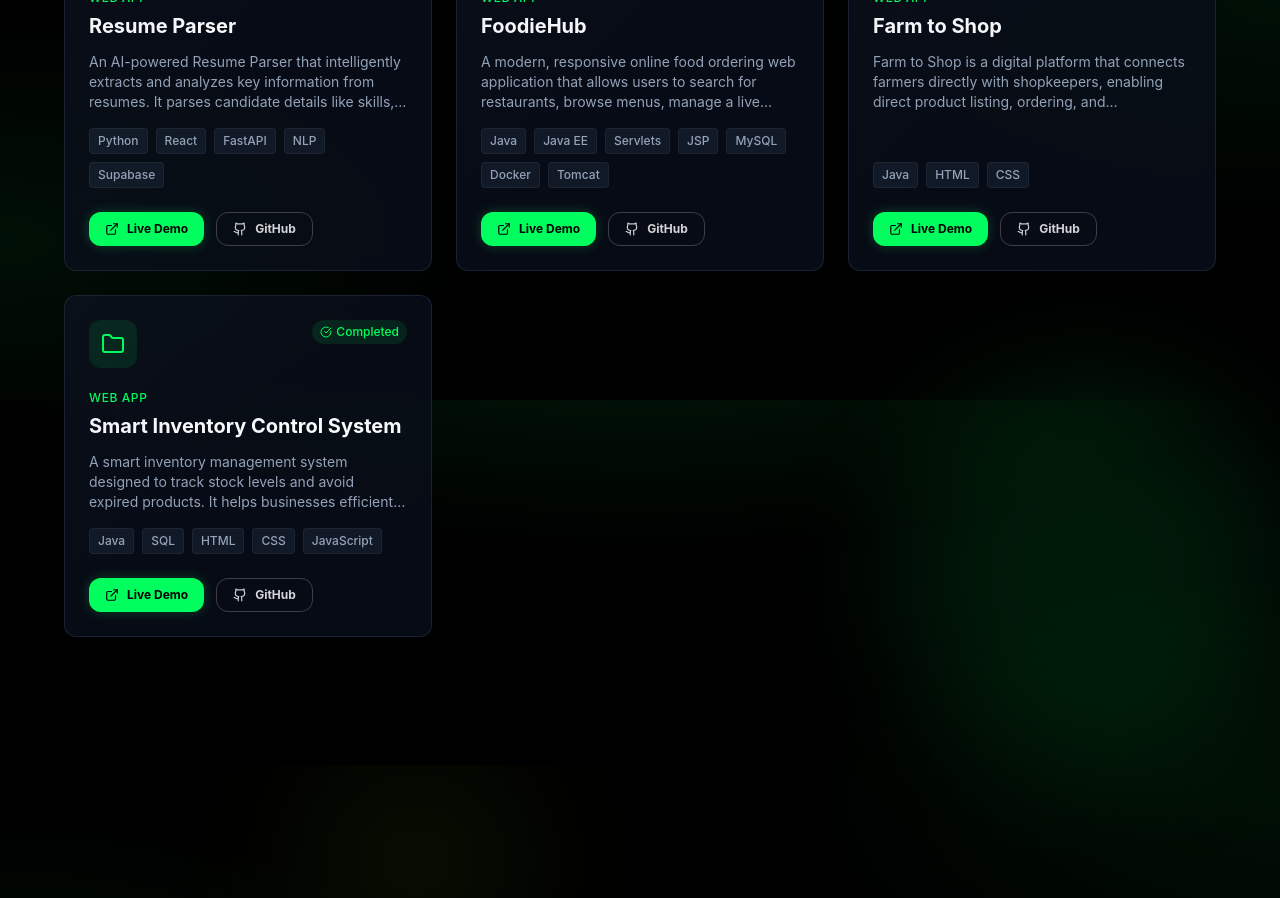
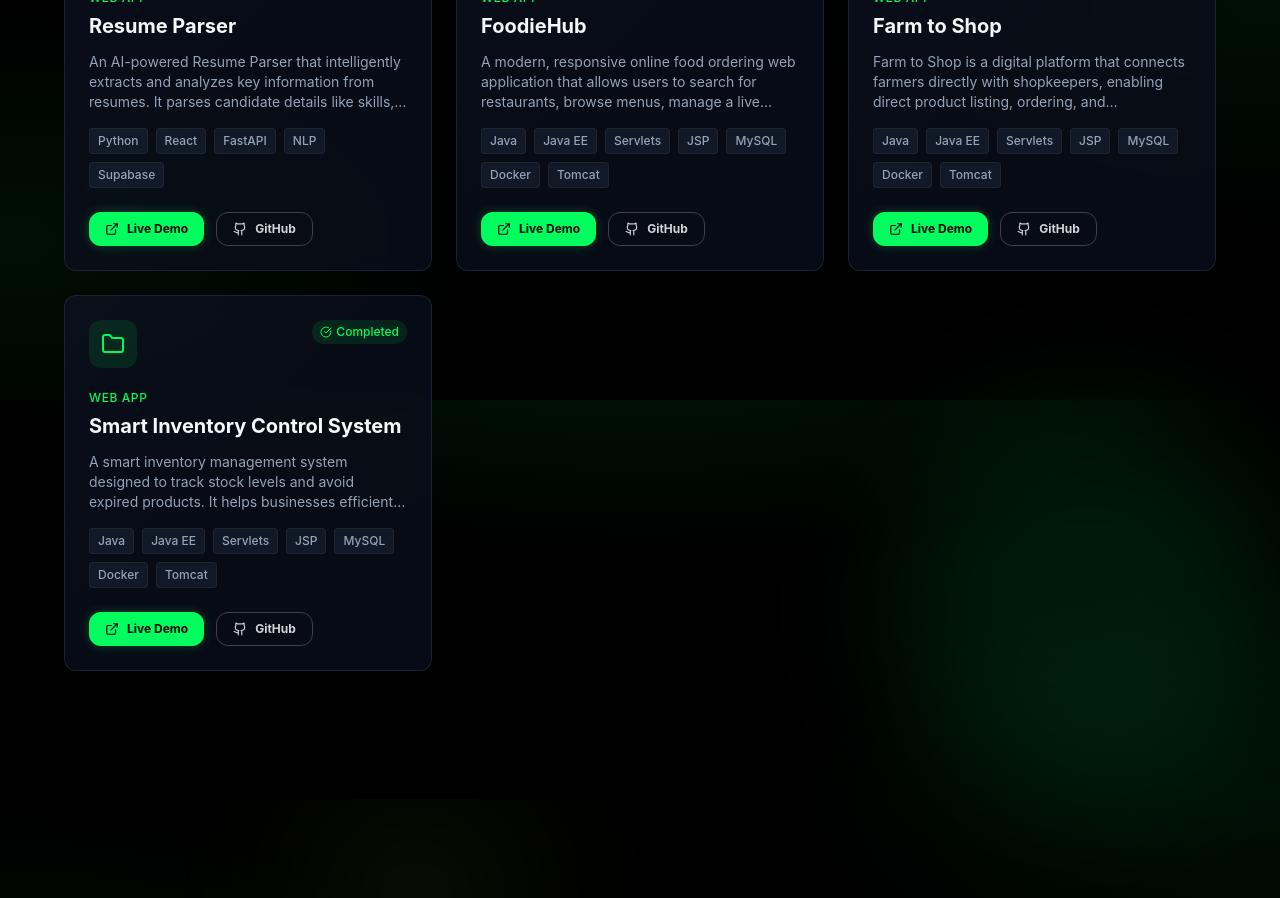
Before and after one commit to praveenit2026/Portfolio, a React (Vite) app in the folder praveen2026-main/: page / in a window 1280 px wide. Shown: the part 2800-3698 px from the top of the page. Built offline with nearby package versions, Linux system fonts and the light colour scheme; the HTML template or start-up script is replaced by a standard one.

Commit message:
Update all 3 Java projects tech stack to Java EE, Servlets, JSP, MySQL, Docker, Tomcat

```diff
--- a/praveen2026-main/src/components/ProjectsSection.tsx
+++ b/praveen2026-main/src/components/ProjectsSection.tsx
@@ -27,7 +27,7 @@ const projects = [
     status: 'Completed',
     category: 'Web App',
     description: 'Farm to Shop is a digital platform that connects farmers directly with shopkeepers, enabling direct product listing, ordering, and communication. It helps reduce middlemen, ensures fair pricing for farmers, and provides fresh products to retailers through a streamlined supply chain.',
-    techStack: ['Java', 'HTML', 'CSS'],
+    techStack: ['Java', 'Java EE', 'Servlets', 'JSP', 'MySQL', 'Docker', 'Tomcat'],
     liveDemo: 'https://farm2shop.onrender.com/',
     github: 'https://github.com/praveenit2026/Farm2Shop',
   },
@@ -36,7 +36,7 @@ const projects = [
     status: 'Completed',
     category: 'Web App',
     description: 'A smart inventory management system designed to track stock levels and avoid expired products. It helps businesses efficiently manage their inventory, reduce waste, and ensure product freshness through automated alerts and real-time monitoring.',
-    techStack: ['Java', 'SQL', 'HTML', 'CSS', 'JavaScript'],
+    techStack: ['Java', 'Java EE', 'Servlets', 'JSP', 'MySQL', 'Docker', 'Tomcat'],
     liveDemo: 'https://smartinventory-w521.onrender.com/',
     github: 'https://github.com/praveenit2026/SmartInventory',
   },
```
